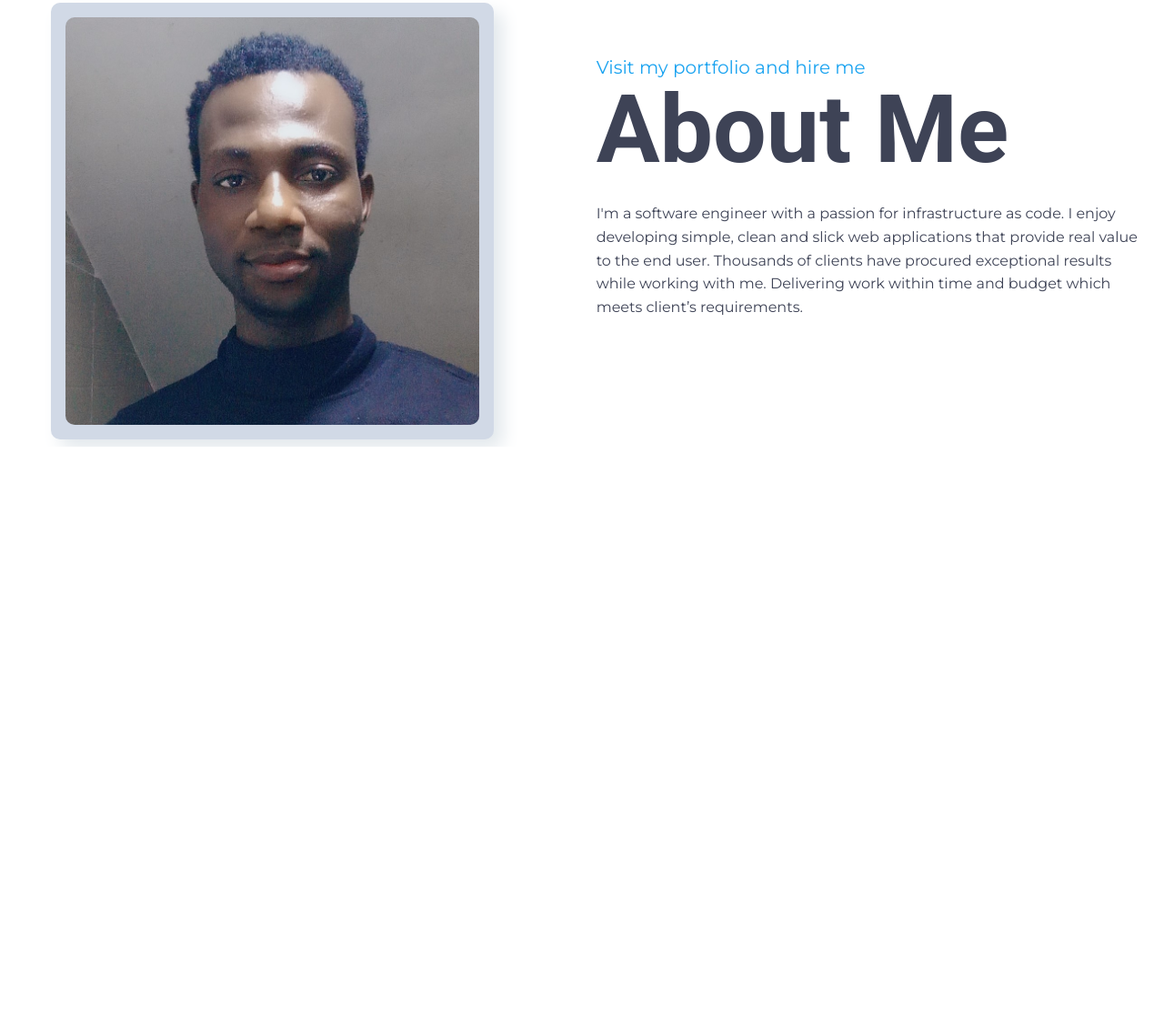
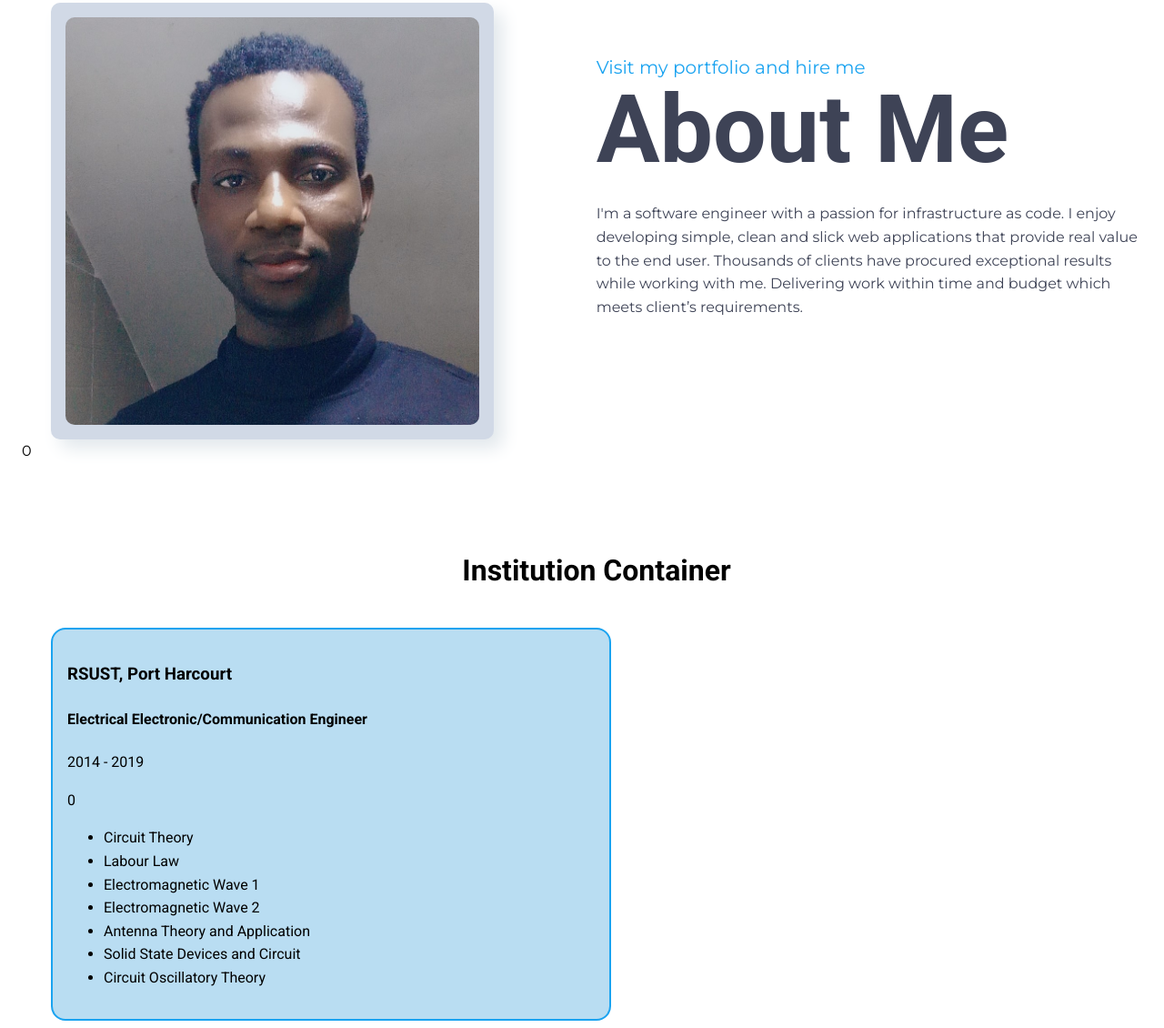
Before and after one commit to Tetranyble/taofeeq, a website: page leonard/index.html in a window 1280 px wide. Shown: the part 666-1796 px from the top of the page at 91% size. Before the commit the page ends 1157 px from the top, so only its background shows below. Drawn offline with Linux system fonts and the light colour scheme.

Commit message:
added educational section

```diff
--- a/leonard/index.html
+++ b/leonard/index.html
@@ -44,6 +44,32 @@
                    </div>
                 </div>
             </div>
+       0 </div>
+        <div class="container">
+            <div class="institution-container">
+               <div class="i-header">
+                <h1>Institution Container</h1>
+               </div>
+                <div class="row">
+                    <div class="col-md-6">
+                        <div class="i-content">
+                            <h3 class="">RSUST, Port Harcourt</h3>
+                            <h4>Electrical Electronic/Communication Engineer</h4>
+                            <p>2014 - 2019</p>
+       0                     <ul>
+                                <li>Circuit Theory</li>
+                                <li>Labour Law</li>
+                                <li>Electromagnetic Wave 1</li>
+                                <li>Electromagnetic Wave 2</li>
+                                <li>Antenna Theory and Application</li>
+                                <li>Solid State Devices and Circuit</li>
+                                <li>Circuit Oscillatory Theory</li>
+                            </ul>
+                        </div>
+                    </div>
+                </div>
+            </div>
+
         </div>
     </body>
 </html>
--- a/leonard/main.css
+++ b/leonard/main.css
@@ -20,7 +20,7 @@ body{
 .col-md-6{
     padding-left: 16px;
     padding-right: 16px;
-    width: 100%;
+    width: 50%;
 }
 .responsive_image{
     height: 487px;
@@ -143,3 +143,17 @@ body{
     border-radius: 10px;
 
 }
+.institution-container{
+    margin-top: 56px;
+    font-family: 'Roboto';
+}
+.i-content{
+   padding: 16px;
+    border: 2px solid #1AA3F0;
+    border-radius: 16px;
+    background-color: #b9ddf2;
+}
+.i-header{
+    padding: 16px;
+    text-align: center;
+}
```
